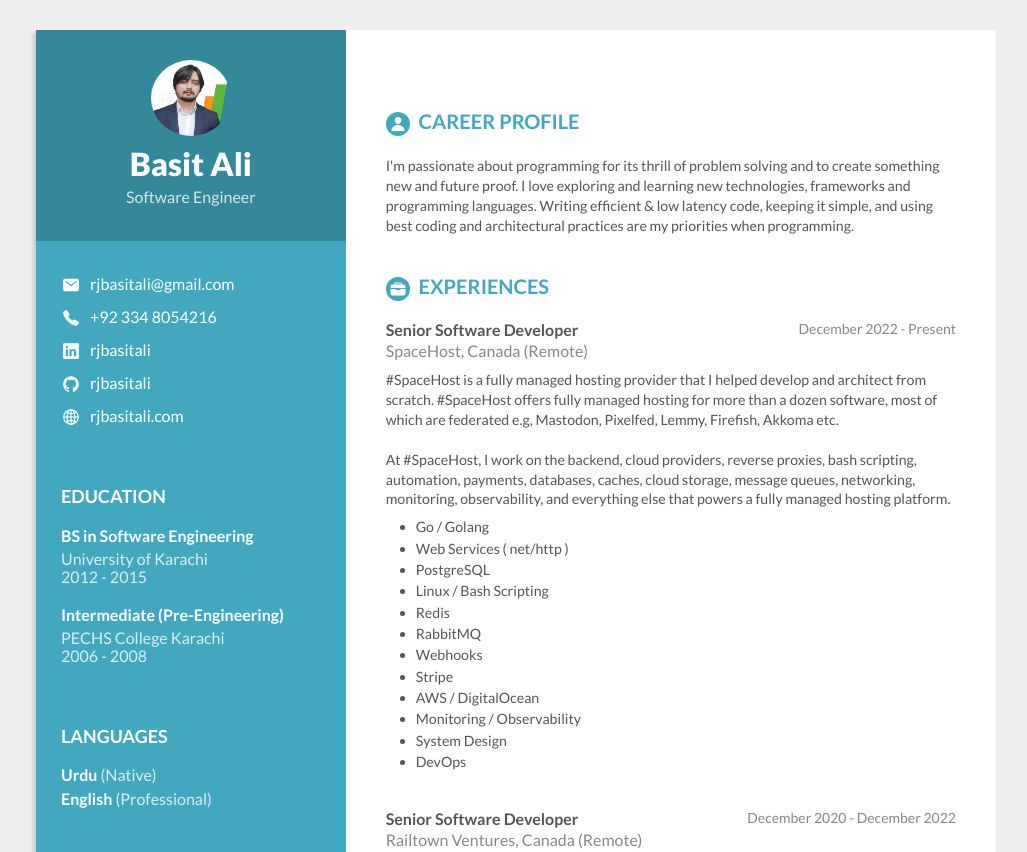
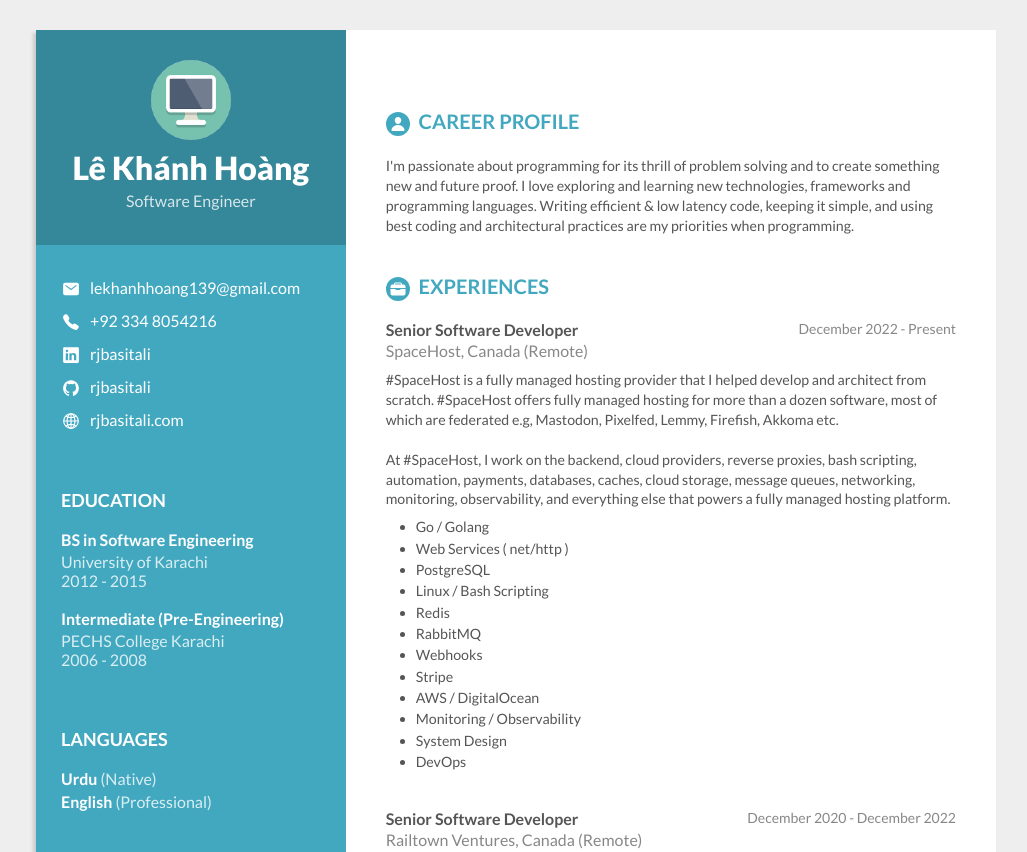
Before and after one commit to lekhanhhoang/lekhanhhoang.github.io, a plain HTML site: page index.html in a window 1280 px wide. Shown: the top 852 px of the page, without its empty margins (124-1151 px from the left). Drawn offline with nearby package versions, Linux system fonts and the light colour scheme.

Commit message:
sua thong tin

```diff
--- a/index.html
+++ b/index.html
@@ -1,7 +1,7 @@
 <!DOCTYPE html>
 <html lang="en">
     <head>
-        <title>Basit Ali - Resume</title>
+        <title>Lê Khánh Hoàng - Resume</title>
         <link rel="stylesheet" type="text/css" href="vendors/css/normalize.css">
         <link rel="stylesheet" type="text/css" href="vendors/css/grid.css">
         <link rel="stylesheet" type="text/css" href="resources/css/style.css">
@@ -23,14 +23,14 @@
 
             <div class="col span-1-of-3 personal">
                 <div class="personal-header">
-                    <img src="resources/img/profile_pic2.png" alt="Profile picture">
-                    <h1>Basit Ali</h1>
+                    <img src="resources/img/images.png" alt="Profile picture">
+                    <h1>Lê Khánh Hoàng</h1>
                     <p>Software Engineer</p>
                 </div>
                 <div class="personal-details">
                     <div class="personal-info">
                         <ion-icon name="mail"></ion-icon>
-                        <a href="mailto:rjbasitali@gmail.com" target="_blank">rjbasitali@gmail.com</a>
+                        <a href="mailto:rjbasitali@gmail.com" target="_blank">lekhanhhoang139@gmail.com</a>
                     </div>
                     <div class="personal-info">
                         <ion-icon name="call"></ion-icon>
```
Also changed, not shown: resources/img/images.png (added).
